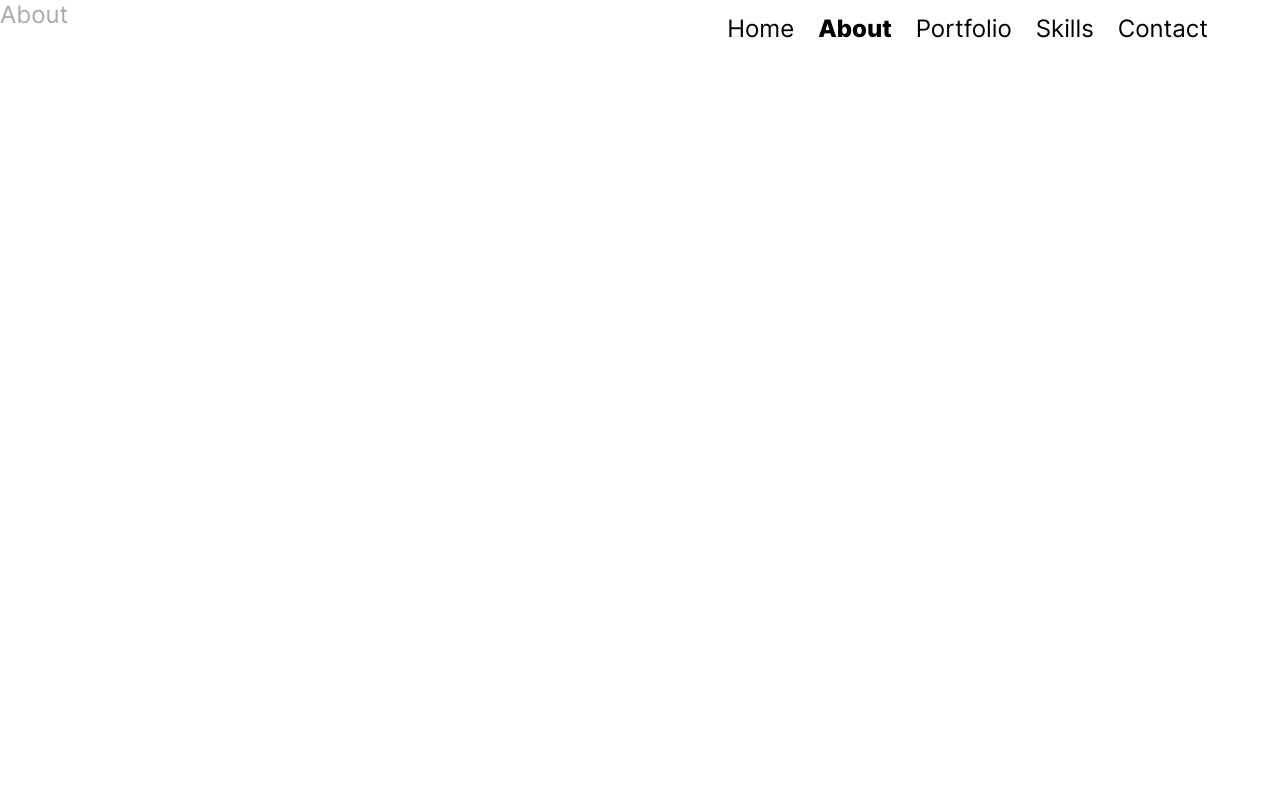
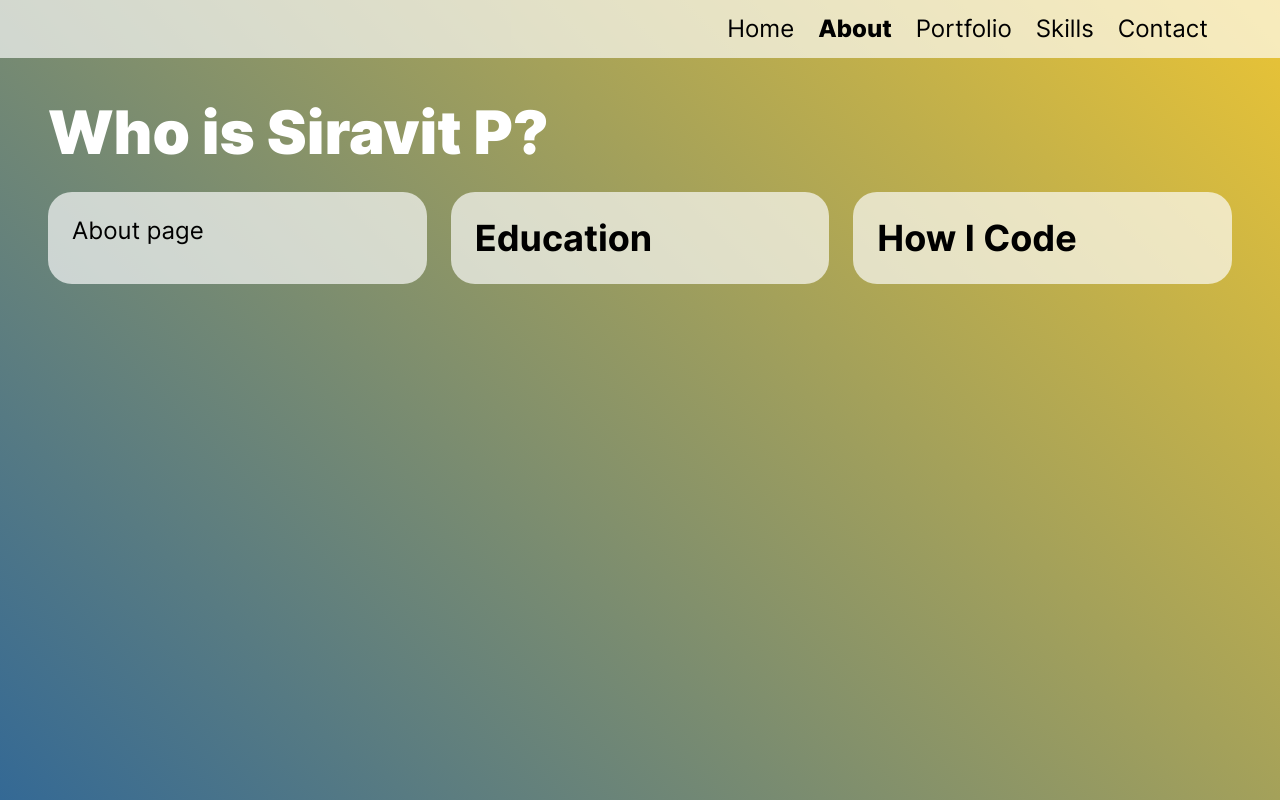
Before and after one commit to SiravitPhokeed/personal-website, a Next.js app: page /about in a window 1280 px wide. Built offline with nearby package versions, Linux system fonts and the light colour scheme.

Commit message:
About page structure

```diff
--- a/pages/about.js
+++ b/pages/about.js
@@ -1,7 +1,23 @@
+// Style sheet import
+import aboutStyle from "../styles/pages/about.module.scss";
+
 export default function About() {
     return (
-        <main>
-            About
-        </main>
+        <div className={aboutStyle["main"]}>
+            <h1 className={aboutStyle["header"]}>
+                Who is Siravit P?
+            </h1>
+            <main className={aboutStyle["content"]}>
+                <div className={aboutStyle["content-card"]}>
+                    About page
+                </div>
+                <div className={aboutStyle["content-card"]}>
+                    <h2>Education</h2>
+                </div>
+                <div className={aboutStyle["content-card"]}>
+                    <h2>How I Code</h2>
+                </div>
+            </main>
+        </div>
     );
 }
--- a/pages/index.js
+++ b/pages/index.js
@@ -29,7 +29,9 @@ export default function Home() {
                 <header className={homeStyle["title-header"]}>
                     <div className={homeStyle["title-text"]}>
                         <h1 className={homeStyle["title"]}>Hi, I’m Siravit P!</h1>
-                        <p className={homeStyle["subtitle"]}>Front-end web developer and designer working primarily with React</p>
+                        <p className={homeStyle["subtitle"]}>
+                            I’m a high school student at Suankularb Wittayalai School that has fallen in love with web development and design, particulary with React.
+                        </p>
                     </div>
                     <div className={homeStyle["title-buttons"]}>
                         <button className={homeStyle["continue-button"]} onClick={() => router.push("#contact")}>
--- /dev/null
+++ b/styles/pages/about.module.scss
@@ -0,0 +1,28 @@
+@use "../abstracts/palette.scss" as p;
+
+.main {
+    display: flex;
+    flex-direction: column;
+    gap: 1rem;
+    padding: 4rem 2rem;
+    height: calc(100vh - 8rem);
+    background: linear-gradient(45deg, p.$primary, p.$accent);
+}
+
+.header {
+    font-size: 2.5rem;
+    font-weight: 1000;
+    color: p.$text-primary;
+}
+
+.content {
+    display: grid;
+    grid-template-columns: repeat(3, 1fr);
+    gap: 1rem;
+}
+
+.content-card {
+    padding: 1rem;
+    border-radius: 1rem;
+    background: p.$card-translucent;
+}
--- a/styles/pages/home.module.scss
+++ b/styles/pages/home.module.scss
@@ -43,7 +43,7 @@
         font-weight: 1000;
     }
     > .subtitle {
-        font-size: 1.25rem;
+        font-size: 1.1rem;
         font-weight: 300;
     }
 }
@@ -77,7 +77,7 @@
 .title-image {
     @include a.float-up();
     position: relative;
-    height: 30rem;
+    height: 26rem;
     width: 100%;
 }
 
--- a/styles/pages/work.module.scss
+++ b/styles/pages/work.module.scss
@@ -69,7 +69,7 @@
 
 .readme-markdown {
     overflow: hidden scroll;
-    height: 20rem;
+    max-height: 20rem;
     margin-top: 1rem;
     padding: 1rem;
     border-radius: 0.5rem;
```
